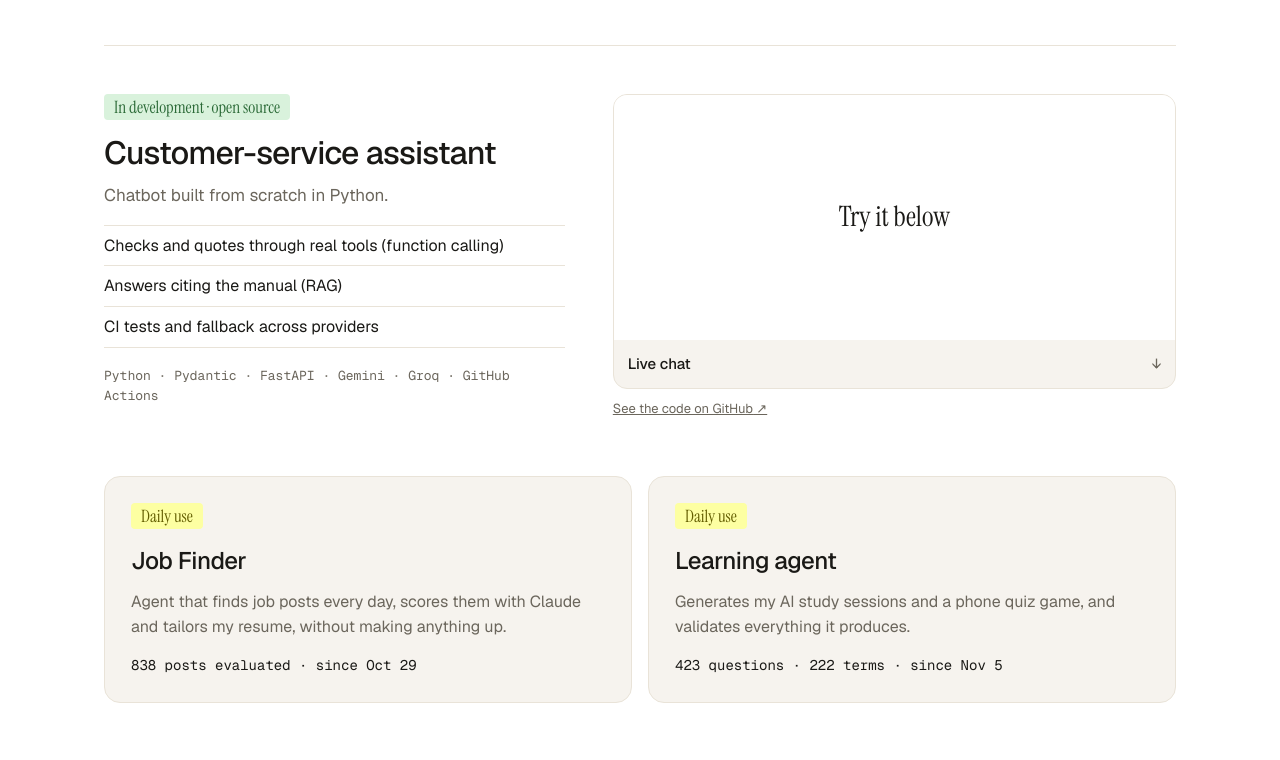
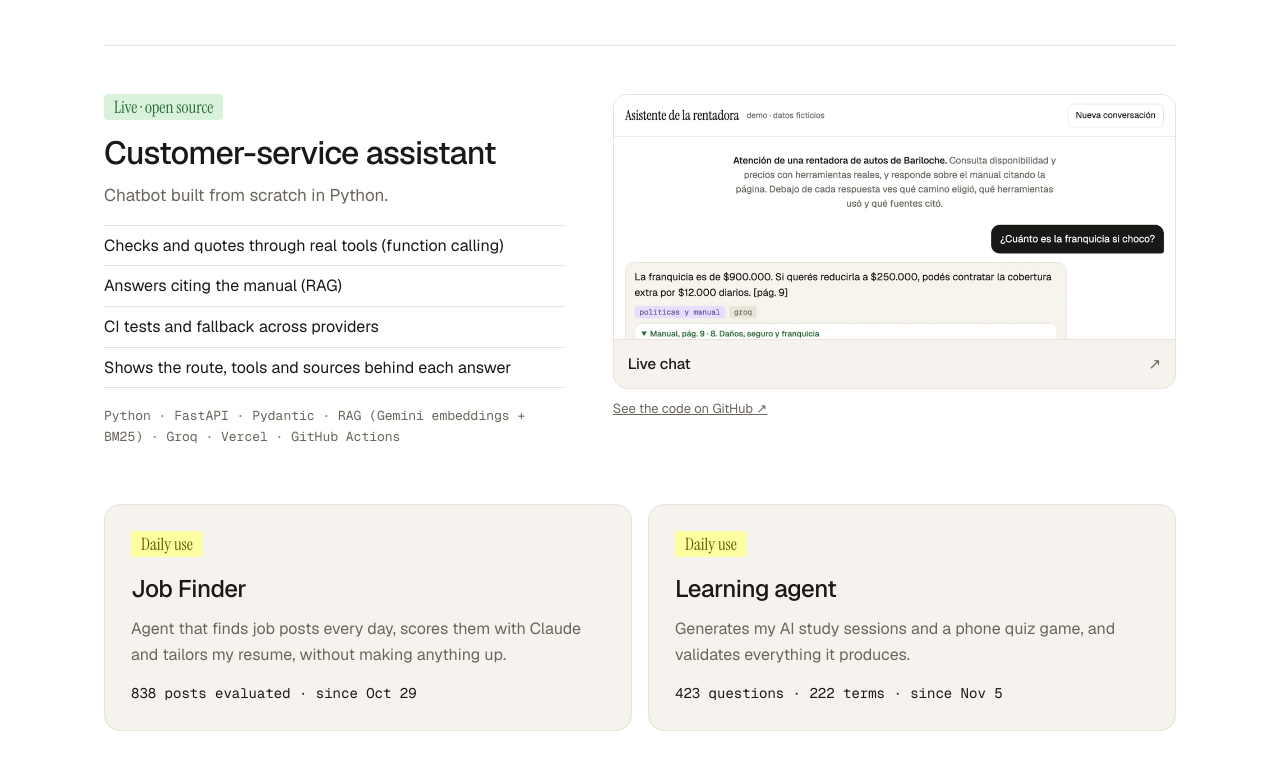
Before and after one commit to JaimeLopezGarrido/JaimeLopezGarrido.github.io, a plain HTML site: page index.html in a window 1280 px wide. Shown: the part 1540-2300 px from the top of the page. Drawn offline with nearby package versions, Linux system fonts and the light colour scheme.

Commit message:
Chatbot online: demo embebida y tarjeta con captura

```diff
--- a/index.html
+++ b/index.html
@@ -181,19 +181,20 @@ footer p { color: var(--muted); margin: 10px 0 26px; }
 
   <article class="proyecto">
     <div>
-      <span class="chip verde"><span lang="es">En desarrollo · código abierto</span><span lang="en">In development · open source</span></span>
+      <span class="chip verde"><span lang="es">Online · código abierto</span><span lang="en">Live · open source</span></span>
       <h3><span lang="es">Asistente de atención</span><span lang="en">Customer-service assistant</span></h3>
       <p><span lang="es">Chatbot hecho desde cero en Python.</span><span lang="en">Chatbot built from scratch in Python.</span></p>
       <ul>
         <li><span lang="es">Consulta y cotiza con herramientas reales (function calling)</span><span lang="en">Checks and quotes through real tools (function calling)</span></li>
         <li><span lang="es">Respuestas con citas del manual (RAG)</span><span lang="en">Answers citing the manual (RAG)</span></li>
         <li><span lang="es">Tests en CI y respaldo entre proveedores</span><span lang="en">CI tests and fallback across providers</span></li>
+        <li><span lang="es">Muestra la ruta, las herramientas y las fuentes de cada respuesta</span><span lang="en">Shows the route, tools and sources behind each answer</span></li>
       </ul>
-      <div class="stack">Python · Pydantic · FastAPI · Gemini · Groq · GitHub Actions</div>
+      <div class="stack">Python · FastAPI · Pydantic · RAG (Gemini embeddings + BM25) · Groq · Vercel · GitHub Actions</div>
     </div>
     <div>
       <div class="probar">
-        <a class="tile ancho" href="#demo"><div class="img pronto" style="display:flex;align-items:center;justify-content:center;border:0;border-radius:0"><span class="serif" style="font-size:28px;color:var(--ink)"><span lang="es">Probalo acá abajo</span><span lang="en">Try it below</span></span></div><div class="pie"><span lang="es">Chat en vivo</span><span lang="en">Live chat</span><span class="flecha">↓</span></div></a>
+        <a class="tile ancho" href="https://asistente-rentadora-demo.vercel.app/" target="_blank" rel="noopener"><div class="img"><img src="img/chatbot.webp" alt="" loading="lazy"></div><div class="pie"><span lang="es">Chat en vivo</span><span lang="en">Live chat</span><span class="flecha">↗</span></div></a>
       </div>
       <div class="nota"><a href="https://github.com/JaimeLopezGarrido/asistente-flota-mcp" target="_blank" rel="noopener"><span lang="es">Ver el código en GitHub</span><span lang="en">See the code on GitHub</span> ↗</a></div>
     </div>
@@ -258,7 +259,7 @@ document.querySelectorAll(".idioma button").forEach(b => b.onclick = () => poner
 poner(lang);
 
 // Chat en vivo: cuando la API del sprint E4 esté publicada, se completa DEMO_URL
-const DEMO_URL = "";
+const DEMO_URL = "https://asistente-rentadora-demo.vercel.app/";
 if (DEMO_URL) document.getElementById("demo-caja").innerHTML = `<iframe src="${DEMO_URL}" title="Asistente" loading="lazy"></iframe>`;
 </script>
 </body>
```
Also changed, not shown: img/chatbot.webp (added).
